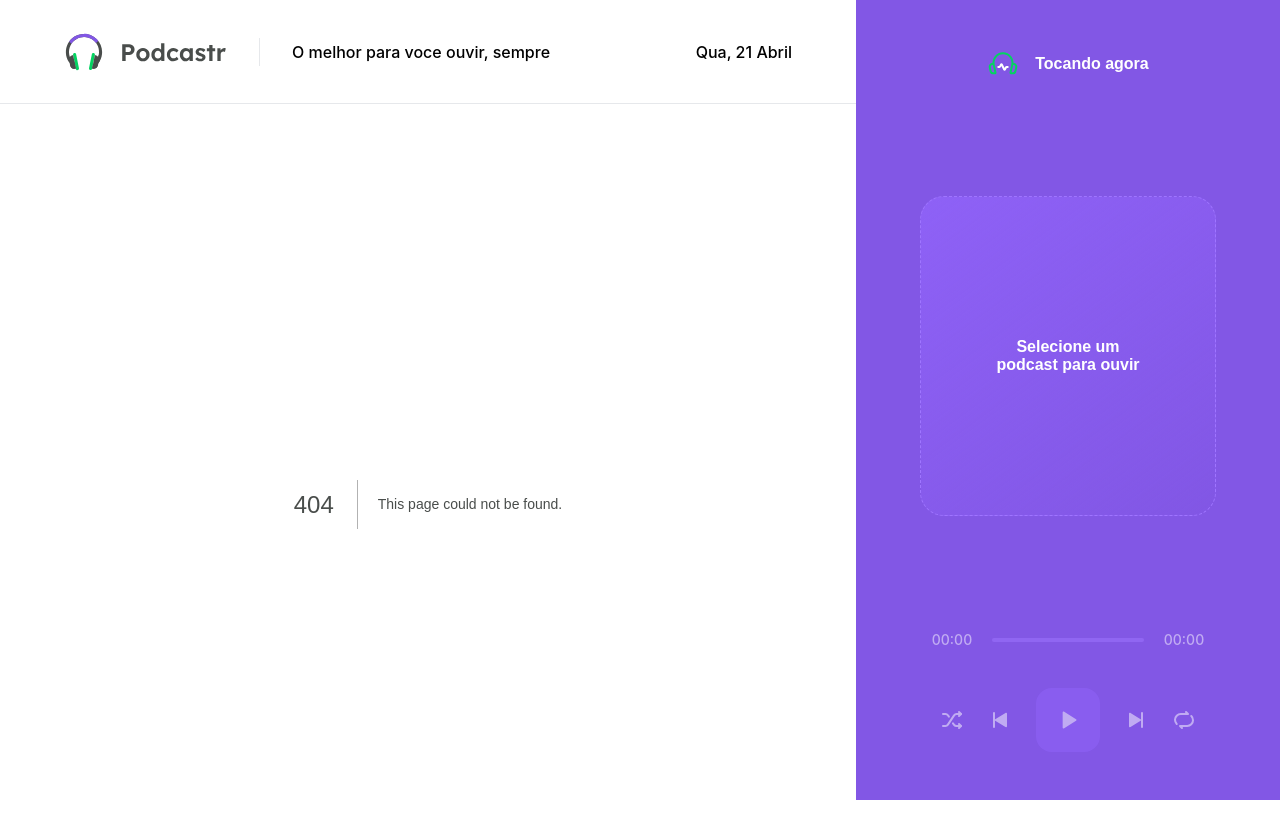
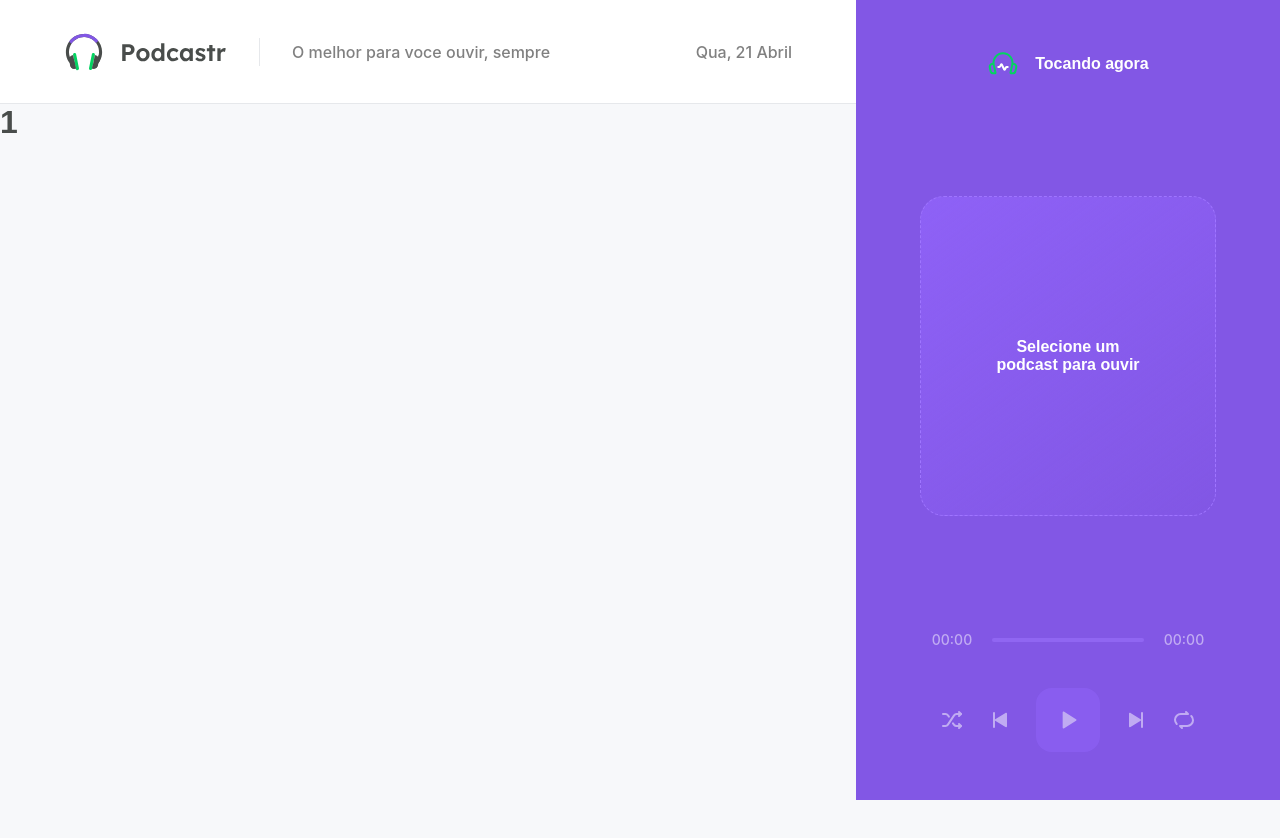
Before and after one commit to aalmeida00/next-level-week05, a Next.js app: page /episode/1 in a window 1280 px wide. Before the commit this address had no page. Shown: the top 838 px of the page. After the commit the page ends 800 px from the top, so only its background shows below. Built offline with nearby package versions, Linux system fonts and the light colour scheme.

Commit message:
feat: create page episode with slug on next structure

```diff
--- /dev/null
+++ b/src/pages/episode/[slug].tsx
@@ -0,0 +1,6 @@
+import { useRouter } from 'next/router';
+
+export default function Episode() {
+  const router = useRouter();
+  return <h1>{router.query.slug}</h1>;
+}
```
